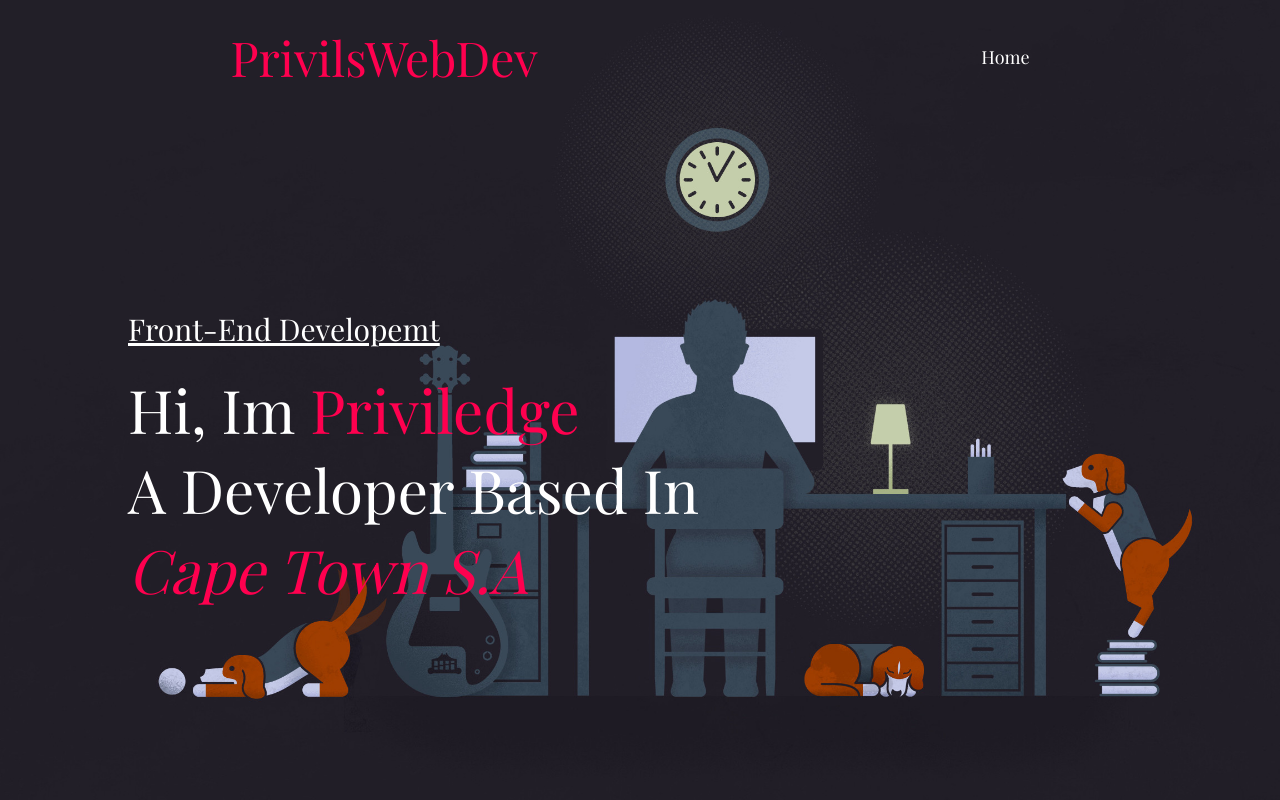
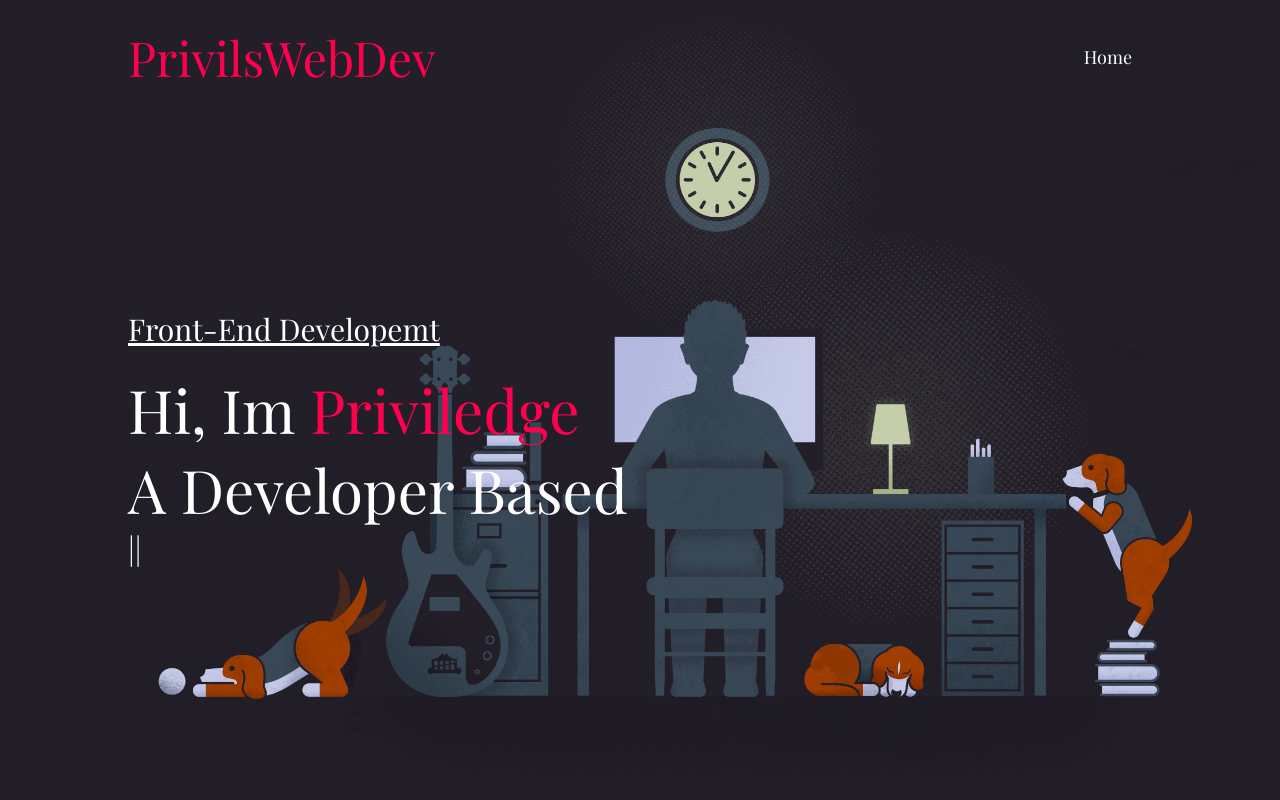
Before and after one commit to Privils/portfolio, a React (Create React App) app: page /portfolio/ in a window 1280 px wide. Shown: the top 800 px of the page. Built offline with nearby package versions, Linux system fonts and the light colour scheme.

Commit message:
header/ animations

```diff
--- a/package.json
+++ b/package.json
@@ -8,12 +8,15 @@
   "@testing-library/jest-dom": "^6.6.3",
   "@testing-library/react": "^16.2.0",
   "@testing-library/user-event": "^13.5.0",
+  "animate.css": "^4.1.1",
   "aos": "^2.3.4",
+  "motion": "^12.15.0",
   "react": "^19.0.0",
   "react-dom": "^19.0.0",
   "react-icons": "^5.5.0",
   "react-router-dom": "^7.4.0",
   "react-scripts": "5.0.1",
+  "typed.js": "^2.1.0",
   "web-vitals": "^2.1.4"
  },
  "scripts": {
--- a/src/App.css
+++ b/src/App.css
@@ -45,14 +45,24 @@ body {
 }
 
 nav {
+    position: relative;
+    top: 0;
+    z-index: 1000;
     display: flex;
     align-items: center;
     justify-content: space-between;
     width: 100%;
-    padding: 15px 10%;
+    padding: 15px 0px;
     transition: all 0.3s ease-in-out;
 }
-
+.sticky{
+    margin: 0;
+    position: fixed;
+    top: 0;
+    width: 80% !important;
+    box-shadow: 4px 5px 5px rgba(78, 76, 76, 0.774);
+    background: rgba(52, 49, 49, 0.5);
+}
 .logo {
     width: 140px;
     color: #ff004f;
@@ -61,6 +71,8 @@ nav {
     text-transform: capitalize;
     cursor: pointer;
 }
+
+
 
 nav ul li {
     display: inline-block;
@@ -660,9 +672,11 @@ nav .icon{
     .header-text h1{
         font-size: 30px;
     }
+
     nav .icon{
         display: block;
         font-size: 25px;
+        margin-right: 15px;
     }
     nav ul {
         background: #ff004f;
--- a/src/App.js
+++ b/src/App.js
@@ -5,6 +5,7 @@ import Home from './components/Home';
 import Services from './components/Services';
 import Footer from './components/Footer';
 import Portfolio from './components/Portfolio';
+import 'animate.css';
 
 function App() {
   return (
--- a/src/Components/Header.jsx
+++ b/src/Components/Header.jsx
@@ -1,14 +1,18 @@
-import React, { useEffect, useState } from 'react'
+import React, { useEffect, useRef, useState } from 'react'
 import { Link, useLocation } from 'react-router-dom';
 import AOS from "aos";
 import "aos/dist/aos.css";
 import { FaBars, FaTimes } from 'react-icons/fa';
+import  Typed from "typed.js";
+import { motion } from "motion/react"
 
 
 const Header = () => {
     const [activeTab, setActiveTab] = useState("");
     const [isMenuOpen, setIsMenuOpen] = useState(false);
-
+    const typedElement = useRef(null);
+    const typedInstance = useRef(null);
+    const [isSticky, setIsSticky] = useState(false)
     const openTab = (tabName) => {
       setActiveTab(tabName);
     };
@@ -16,18 +20,36 @@ const Header = () => {
     const toggleMenu = () => {
       setIsMenuOpen(!isMenuOpen);
     };
-
+  const handleScroll = () =>{
+    setIsSticky(window.scrollY > 50)
+  }
     const location = useLocation();
       useEffect(() => {
         AOS.init();
+
+         typedInstance.current = new Typed(typedElement.current, {
+      strings: [" hi, im <span>priviledge</span> <br />a developer based in <br /><i> <span>cape town s.a</span></i>"],
+      typeSpeed: 125,
+      backSpeed: 25,
+      loop: true,
+    });
+ window.addEventListener("scroll", handleScroll);
+    return () => window.removeEventListener("scroll", handleScroll);
+
+    // Destroy Typed instance on unmount to prevent memory leaks
+    return () => {
+      typedInstance.current.destroy();
+    };
       }, []);
+
+
       const isHomePage = location.pathname === "/";
 
     return (
       <header id="header">
         <div className="container">
-          <nav>
-            <a href="#" className="logo">
+          <nav className={isSticky ? "sticky" : ""}>
+            <a href="#" className="logo  animate__animated animate__fadeInTopLeft">
               privilsWebDev
             </a>
             <ul id="sideMenu" className={isMenuOpen ? "open" : ""}>
@@ -36,29 +58,27 @@ const Header = () => {
 
   {isHomePage && (
                 <>
-                  <li><a href="#about">About</a></li>
-                  <li><a href="#services">Services</a></li>
-                  <li><a href="#portfolio">Portfolio</a></li>
-                  <li><a href="#contact">Contact</a></li>
+                  <li className='animate__animated animate__fadeInTopRight animate__delay-.5s	.5s'><a href="#about">About</a></li>
+                  <li  className='animate__animated animate__fadeInTopRight animate__delay-1s	1s'><a href="#services">Services</a></li>
+                  <li  className='animate__animated animate__fadeInTopRight animate__delay-1.5s	1.5s'><a href="#portfolio">Portfolio</a></li>
+                  <li  className='animate__animated animate__fadeInTopRight animate__delay-2s	2s'><a href="#contact">Contact</a></li>
                   <li onClick={toggleMenu}>
                 <FaTimes className="icon" />
               </li>
+
                 </>
               )}
+            </ul>
 
+            <FaBars className="icon" onClick={toggleMenu} />
+         </nav>
 
+          <div className="header-text">
+            <p id="Jobtitle" className='animate__animated animate__lightSpeedInRight animate__delay 2s	-2.5s' data-aos="fade"
+        data-aos-easing="linear"
+        data-aos-duration="800">front-end developemt</p>
+            <h1 ref={typedElement} className="intro">
 
-            </ul>
-            <FaBars className="icon" onClick={toggleMenu} />
-          </nav>
-          <div className="header-text">
-            <p id="Jobtitle">front-end developemt</p>
-            <h1 className="intro">
-              hi, im <span>priviledge</span> <br />a developer based in <br />
-              <i>
-                {" "}
-                <span>cape town s.a</span>
-              </i>
             </h1>
           </div>
         </div>
```
Also changed, not shown: 1 other file (tests, documents, lock files or other folders). Lines whose indentation alone changed are shown as unchanged.
